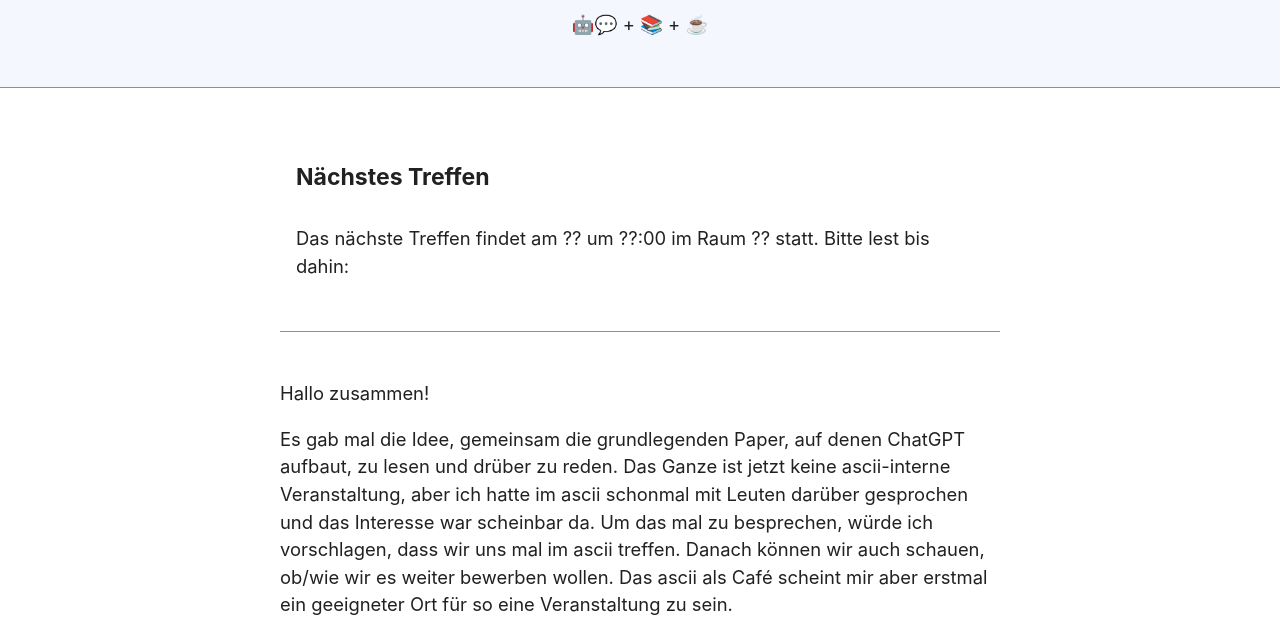
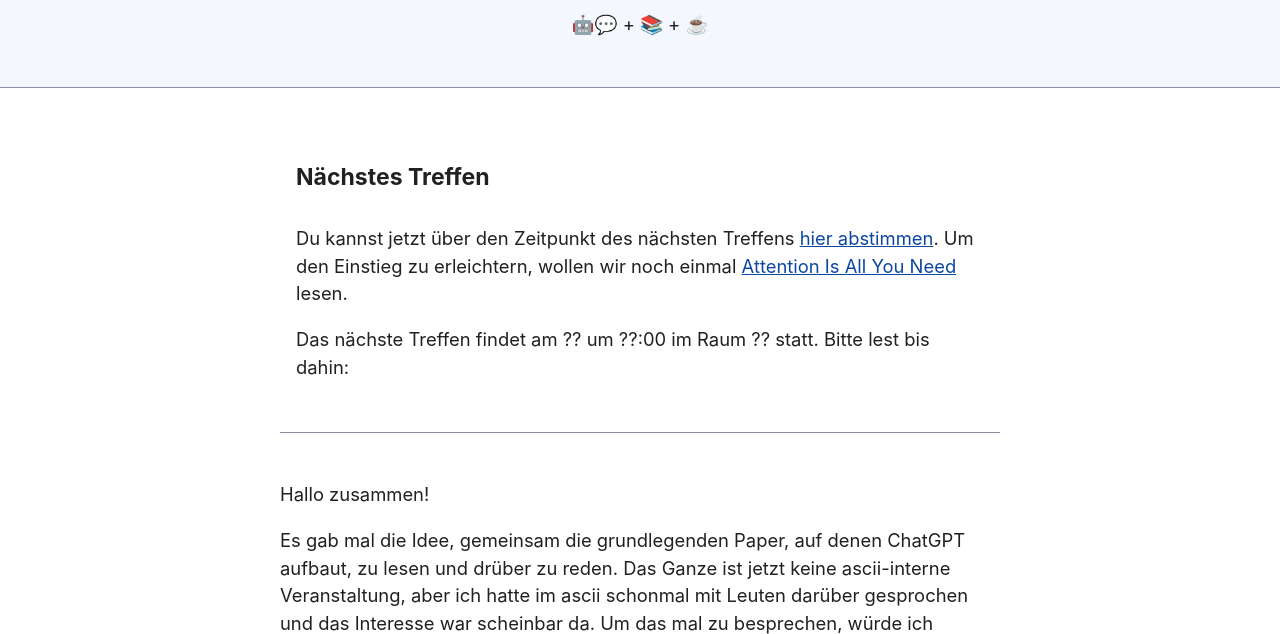
Before and after one commit to ascii-dresden/reading-group, a plain HTML site: page index.html in a window 1280 px wide. Shown: the part 117-751 px from the top of the page. Drawn offline with Linux system fonts and the light colour scheme.

Commit message:
add poll for date for first meeting in 2025

```diff
--- a/index.html
+++ b/index.html
@@ -48,6 +48,10 @@
   <main>
     <section>
       <h4>Nächstes Treffen</h4>
+      <p>
+        Du kannst jetzt über den Zeitpunkt des nächsten Treffens <a href="https://dud-poll.inf.tu-dresden.de/KDY6N67jjg/">hier abstimmen</a>.
+        Um den Einstieg zu erleichtern, wollen wir noch einmal <a href="https://arxiv.org/abs/1706.03762">Attention Is All You Need</a> lesen.
+      </p>
       <p id="next-meeting">
         Das nächste Treffen findet am <span id="next-meeting-date">...</span> um <span id="next-meeting-time">...</span>
         im Raum <span id="next-meeting-room">...</span> statt.
```
